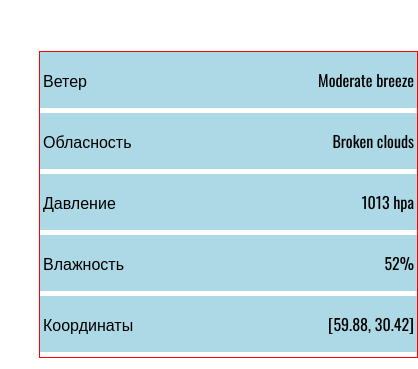
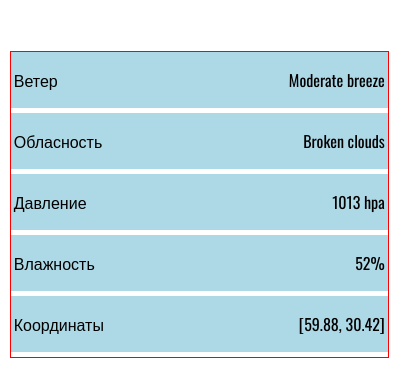
Before and after one commit to julesadikhanyan/weather, a website: page index.html in a window 390 px wide. Shown: the part 283-652 px from the top of the page, 418 px wide, since content can reach past the window. Drawn offline with nearby package versions, Linux system fonts and the light colour scheme.

Commit message:
mobile test

```diff
--- a/style.css
+++ b/style.css
@@ -173,6 +173,9 @@
 
 
 @media screen and (max-width: 500px) {
+    body {
+        width: 95%;
+    }
     header button {
         height: 50px;
         width: 50px;
```
